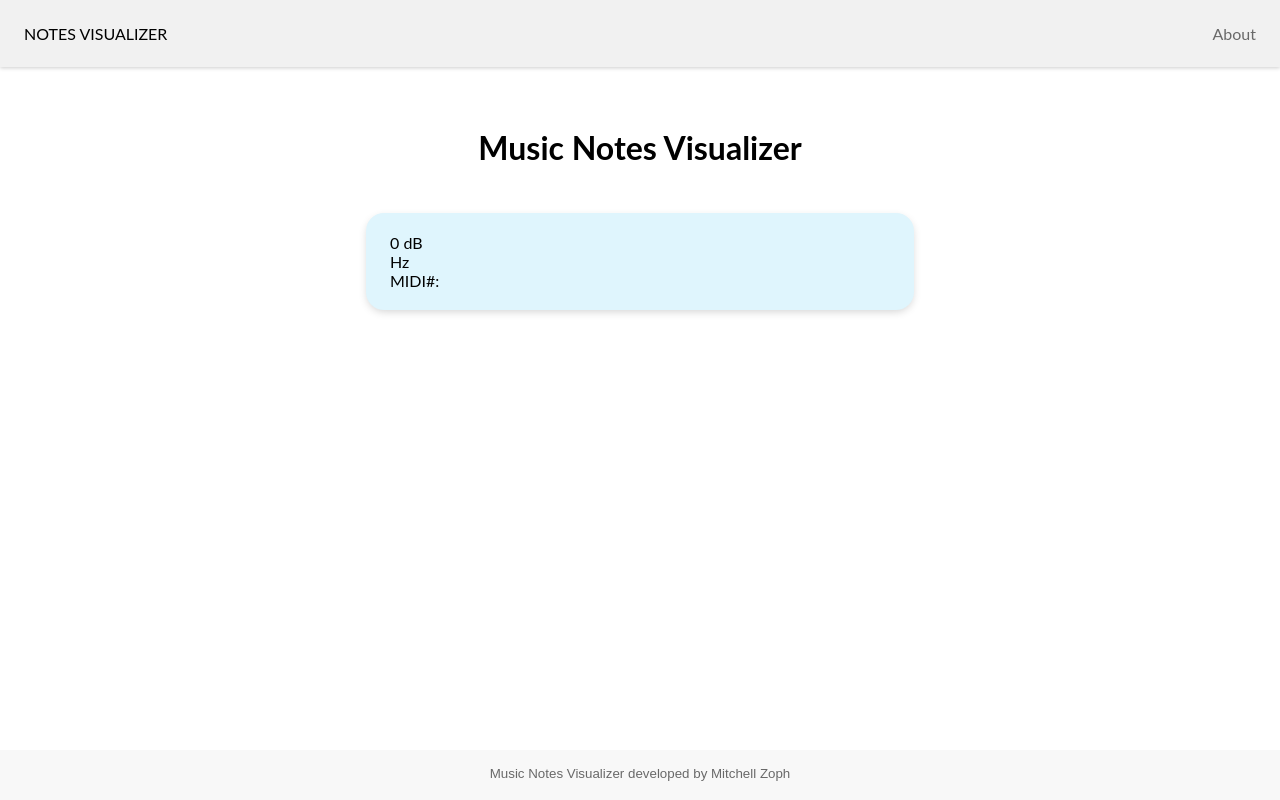
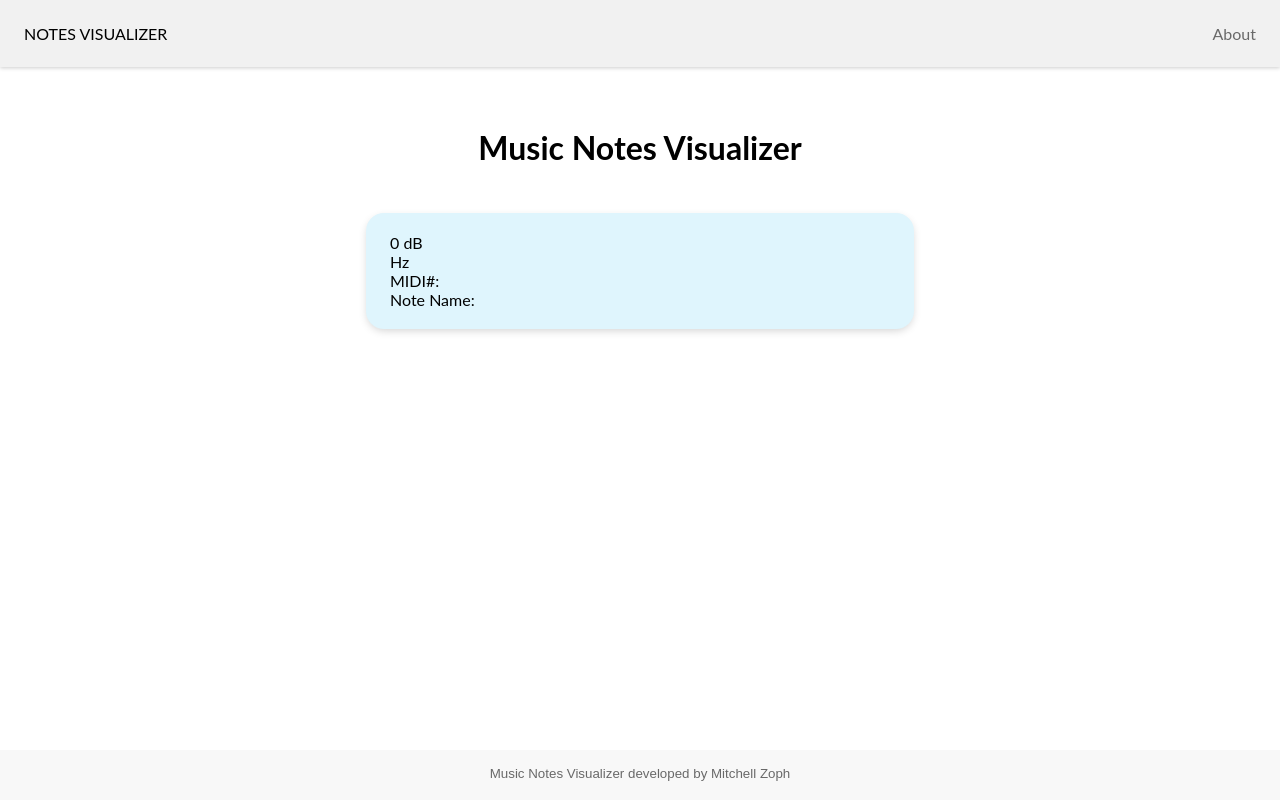
Before and after one commit to MitchellZ/music-notes-visualizer, a React (Create React App) app: page / in a window 1280 px wide. Built offline with nearby package versions, Linux system fonts and the light colour scheme; no server answers.

Commit message:
Note names are now displayed

```diff
--- a/Pages/Home.tsx
+++ b/Pages/Home.tsx
@@ -57,6 +57,7 @@ const Home = () => {
   const [previousLoudestFrequency, setPreviousLoudestFrequency] = useState<number | null>(null);
   const [frequencyValue, setFrequencyValue] = useState<number | null>(null);
   const [MIDIValue, setMIDIValue] = useState<number | null>(null);
+  const [noteName, setNoteName] = useState<string | null>(null);
 
   useEffect(() => {
     let audioContext: AudioContext | null = null;
@@ -121,6 +122,10 @@ const Home = () => {
 
             setMIDIValue(Math.round(MIDINum));
 
+            let noteName = getNoteName(Math.round(MIDINum))
+
+            setNoteName(noteName);
+
           }
 
           // Update the frequency data state
@@ -131,6 +136,19 @@ const Home = () => {
         console.error('Error accessing microphone:', error);
       });
     }, []);
+
+  // Function to get the name of a note from the MIDI#
+  function getNoteName(midiNote) {
+    var notes = [
+      "C", "C#", "D", "D#", "E", "F", "F#", "G", "G#", "A", "A#", "B"
+    ];
+
+    var octave = Math.floor(midiNote / 12) - 1;
+    var noteIndex = midiNote % 12;
+
+    var noteName = notes[noteIndex] + octave;
+    return noteName;
+  }
 
   // Begin HTML Template
   return (
@@ -162,6 +180,8 @@ const Home = () => {
           {frequencyValue} Hz
           <br/>
           MIDI#: {MIDIValue}
+          <br/>
+          Note Name: {noteName}
         </p>
         <div id="spacer"></div>
         </div>
```
